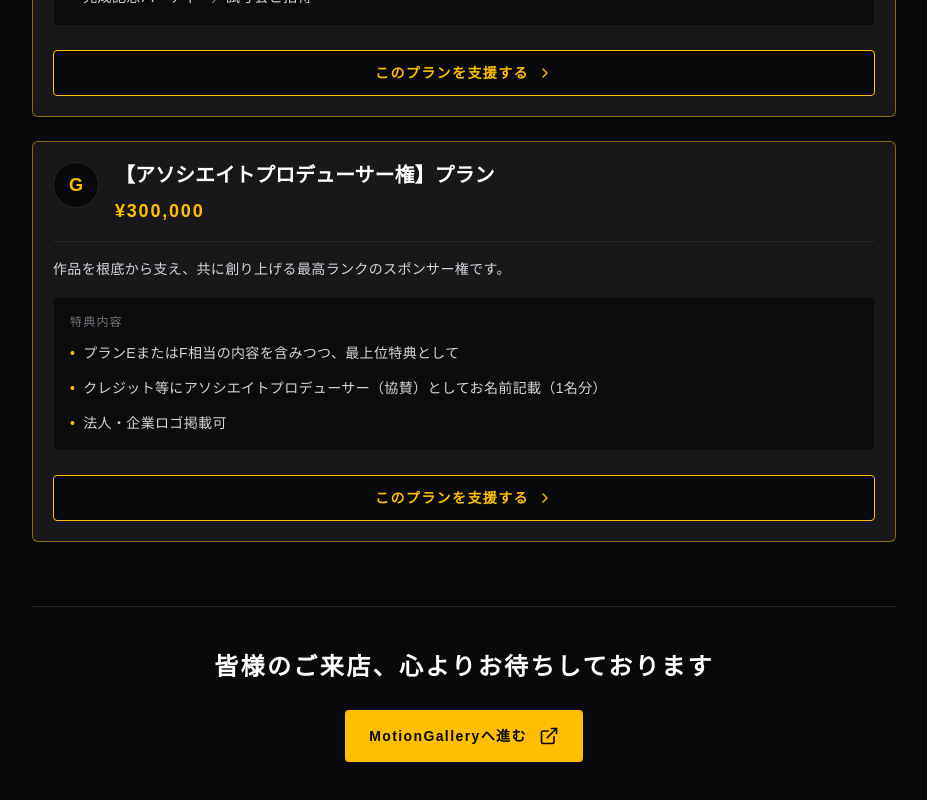
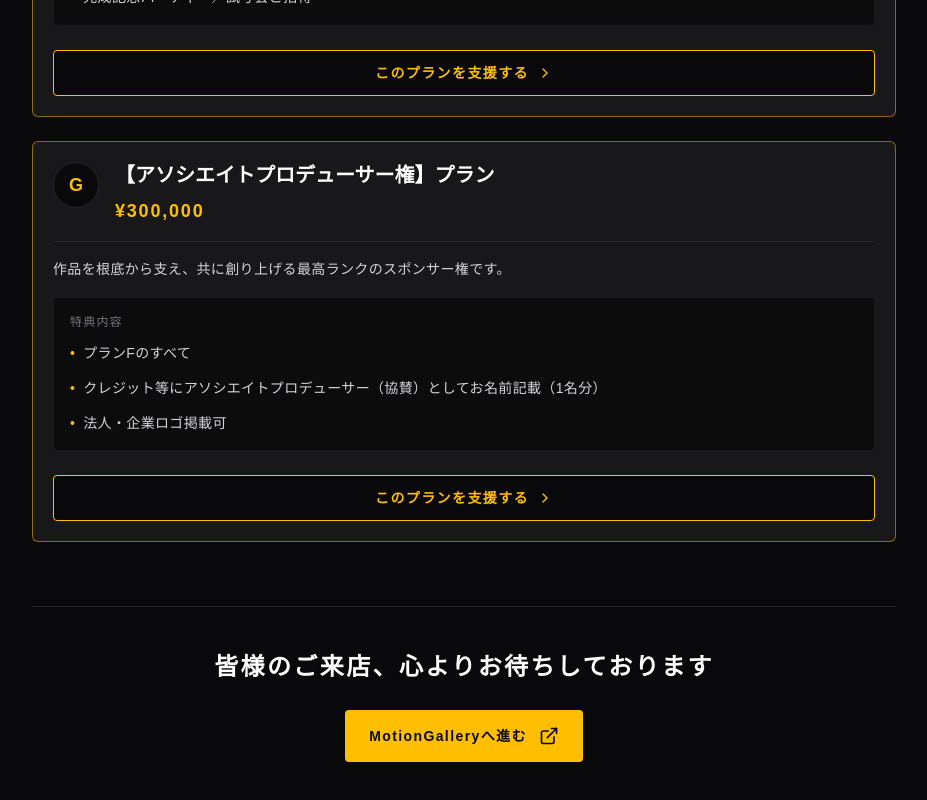
Before and after one commit to kdkmsy1016-ops/pipedream, a Next.js app: page /crowdfunding in a window 1280 px wide. Shown: the part 2995-3795 px from the top of the page, without its empty margins (176-1103 px from the left). Built offline with nearby package versions, Linux system fonts and the light colour scheme.

Commit message:
feat(crowdfunding): apply manual user updates

```diff
--- a/app/crowdfunding/page.tsx
+++ b/app/crowdfunding/page.tsx
@@ -85,7 +85,7 @@ const TIERS = [
         description: "作品を根底から支え、共に創り上げる最高ランクのスポンサー権です。",
         icon: <div className="text-[#ffbf00] font-bold text-lg leading-none w-5 h-5 flex items-center justify-center">G</div>,
         returns: [
-            "プランEまたはF相当の内容を含みつつ、最上位特典として",
+            "プランFのすべて",
             "クレジット等にアソシエイトプロデューサー（協賛）としてお名前記載（1名分）",
             "法人・企業ロゴ掲載可"
         ]
```
